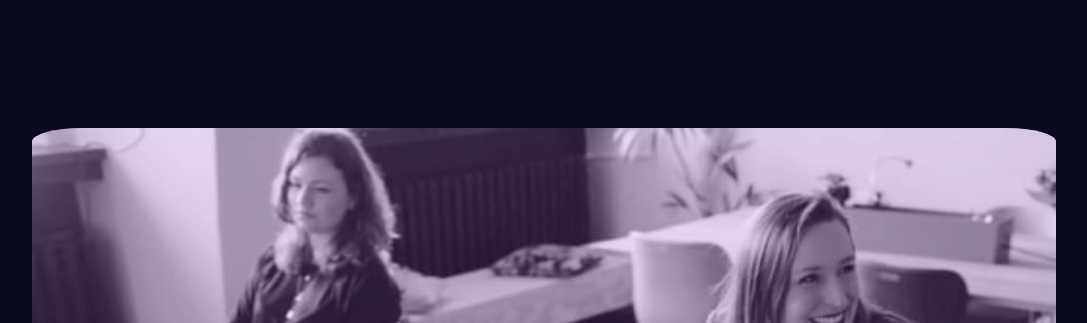
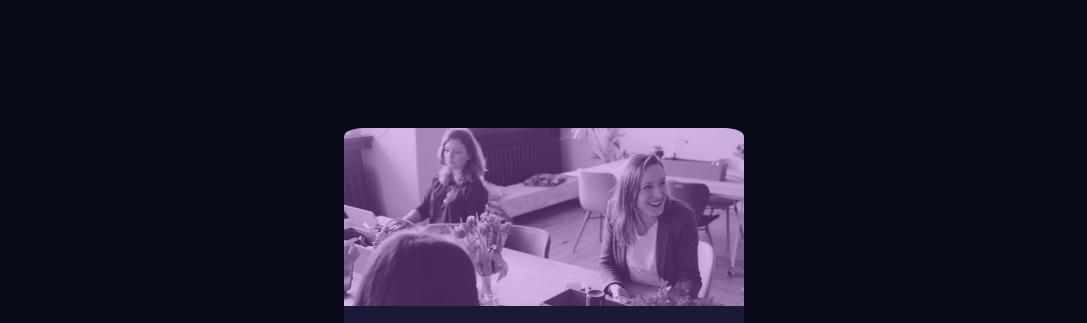
Before and after one commit to VictorFromTheInternet/CSS-Intro, a plain HTML site: page index.html in a window 1280 px wide. Shown: the top 323 px of the page, without its empty margins (96-1183 px from the left). Drawn offline with Linux system fonts and the light colour scheme.

Commit message:
max-width 400 px

```diff
--- a/card.css
+++ b/card.css
@@ -1,6 +1,7 @@
 .card{
 	display: grid;
 	grid-template-rows: 25% 75%; /*repeat(auto-fit, minmax( 240px, 1fr)); */
+	max-width: 400px;
 }
 .card-text{
 	display: grid;
@@ -25,7 +26,7 @@
 
 }
 .card-image img{
-	filter: opacity(80%);
+	filter: opacity(60%);
 	background-size: cover;
 	width: 100%;
 	overflow: hidden;
```
